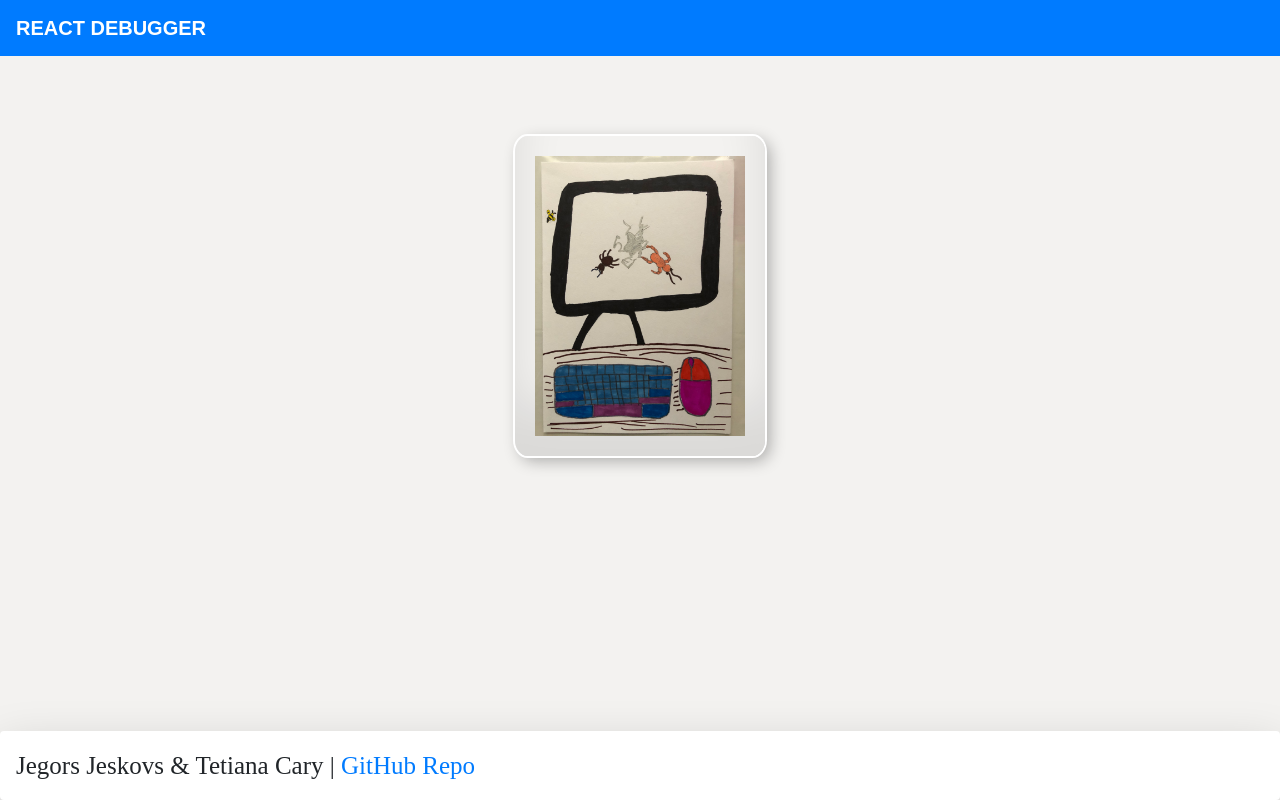
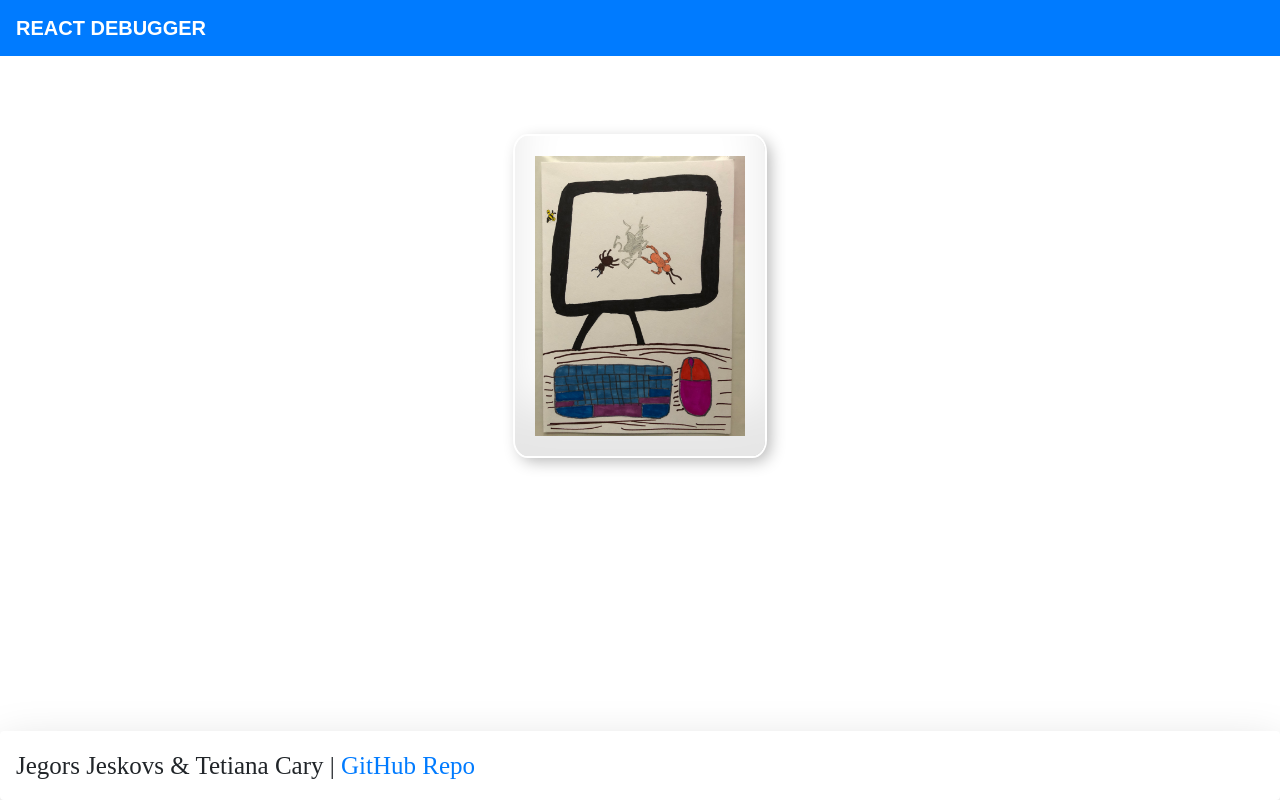
Before and after one commit to tcary/bugTracker, a React (Create React App) app in the folder client/: page / in a window 1280 px wide. Built offline with nearby package versions, Linux system fonts and the light colour scheme; a web font is replaced by a local one.

Commit message:
working page

```diff
--- a/client/src/pages/HomePage.css
+++ /dev/null
@@ -1,21 +0,0 @@
-body {
-    background: rgb(243, 242, 240);
-}
-.logoContainer {
-    display: flex;
-    justify-content: center;
-
-}
-#mainLogo {
-    height: 20rem;
-    border-radius: 5%;
-    margin: 5rem 0;
-    /* border: 1px solid whitesmoke;
-    padding: 10px;
-    box-shadow: 10px 10px #B9B09C; */
-    padding: 20px;
-    box-shadow:
-         inset 0 -3em 3em rgba(0,0,0,0.1),
-               0 0  0 2px rgb(255,255,255),
-               0.3em 0.3em 1em rgba(0,0,0,0.3);
-  }
--- a/client/src/pages/HomePage.js
+++ b/client/src/pages/HomePage.js
@@ -1,14 +1,28 @@
 import React from "react";
 import styled from "styled-components";
-import "./HomePage.css";
+
 import { Redirect } from "react-router-dom";
 
-const picPosition = styled.section`
-  #mainLogo {
-    height: 300px;
-    position: absolute;
-    top: 50%;
-    left: 50%;
+const PicPosition = styled.section`
+body {
+  background: rgb(243, 242, 240);
+}
+.logoContainer {
+  display: flex;
+  justify-content: center;
+
+}
+#mainLogo {
+  height: 20rem;
+  border-radius: 5%;
+  margin: 5rem 0;
+  padding: 20px;
+  box-shadow:
+       inset 0 -3em 3em rgba(0,0,0,0.1),
+             0 0  0 2px rgb(255,255,255),
+             0.3em 0.3em 1em rgba(0,0,0,0.3);
+}
+
   }
 `;
 // making it a class type component in order to use Redirect component
@@ -31,7 +45,7 @@ class HomePage extends React.Component {
 
   render() {
     return (
-      <picPosition>
+      <PicPosition>
         <div className="logoContainer">
           {this.renderRedirect()}
           <img
@@ -41,7 +55,7 @@ class HomePage extends React.Component {
             src="./img/logo2.jpg"
           />
         </div>
-      </picPosition>
+      </PicPosition>
     );
   }
 }
```
